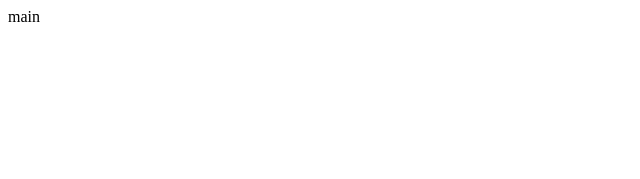
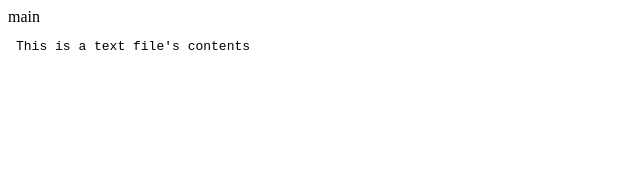
Before and after one commit to open-data-toronto/ctto-starter-kit, a plain HTML site: page index.html in a window 1280 px wide. Shown: the whole page, without its empty margins (0-640 px from the left). Drawn offline with Linux system fonts and the light colour scheme.

Commit message:
Update index.html

```diff
--- a/index.html
+++ b/index.html
@@ -1,5 +1,6 @@
 <html>
   <div class="main">
     main
+    <div class="file"><object data="file.txt"></object></div>
   </div>
 </html>
```
